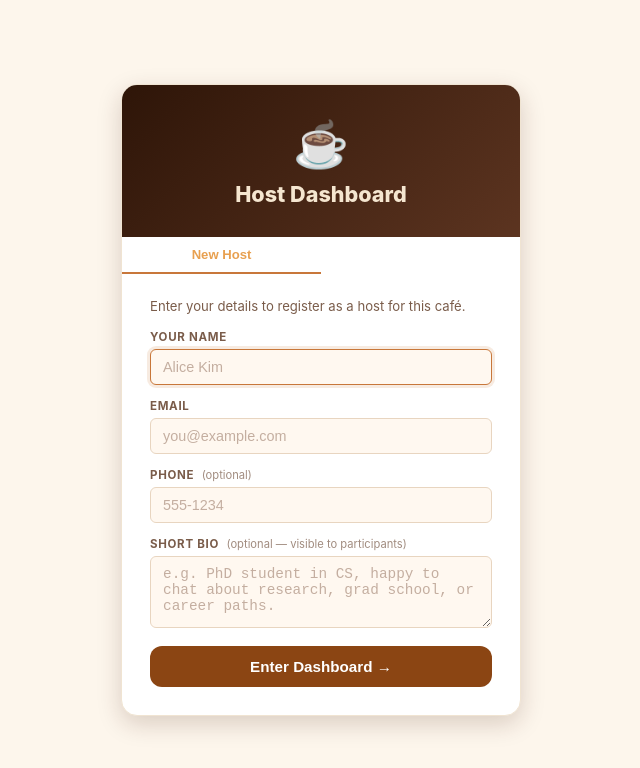
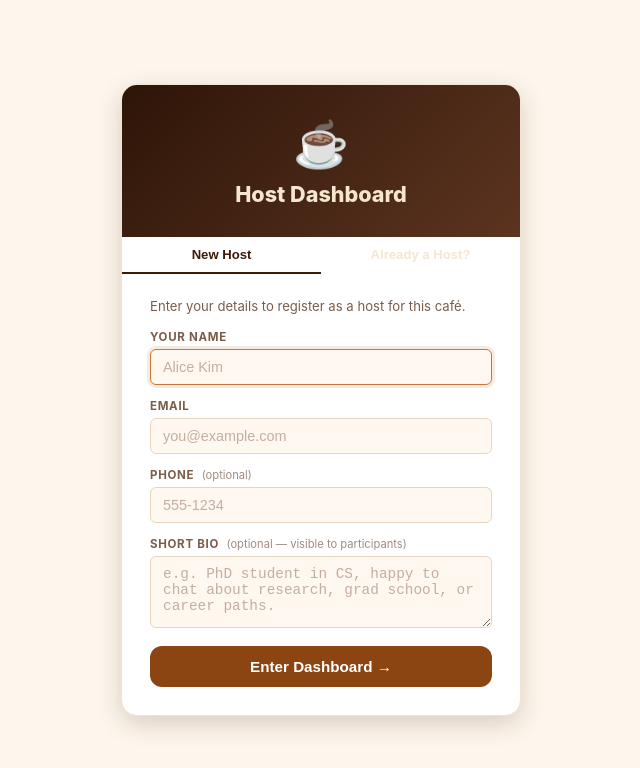
Before and after one commit to jissen706/Coffeemeet_Frontend, a React (Vite) app: page /barista in a window 1280 px wide. Shown: the top 768 px of the page, without its empty margins (319-959 px from the left). Built offline with nearby package versions, Linux system fonts and the light colour scheme; no server answers.

Commit message:
Tab colors: active dark brown, inactive beige

```diff
--- a/src/index.css
+++ b/src/index.css
@@ -1675,7 +1675,7 @@ body {
   padding: 10px;
   background: none;
   border: none;
-  color: #fff;
+  color: #f5e6d0;
   font-size: 0.82rem;
   font-weight: 600;
   cursor: pointer;
@@ -1684,8 +1684,8 @@ body {
   margin-bottom: -1px;
 }
 .barista-login-tab.active {
-  color: #e8a050;
-  border-bottom-color: #c8773a;
+  color: #3d1a08;
+  border-bottom-color: #3d1a08;
 }
 .barista-login-tab:hover:not(.active) {
   color: #fff;
```
